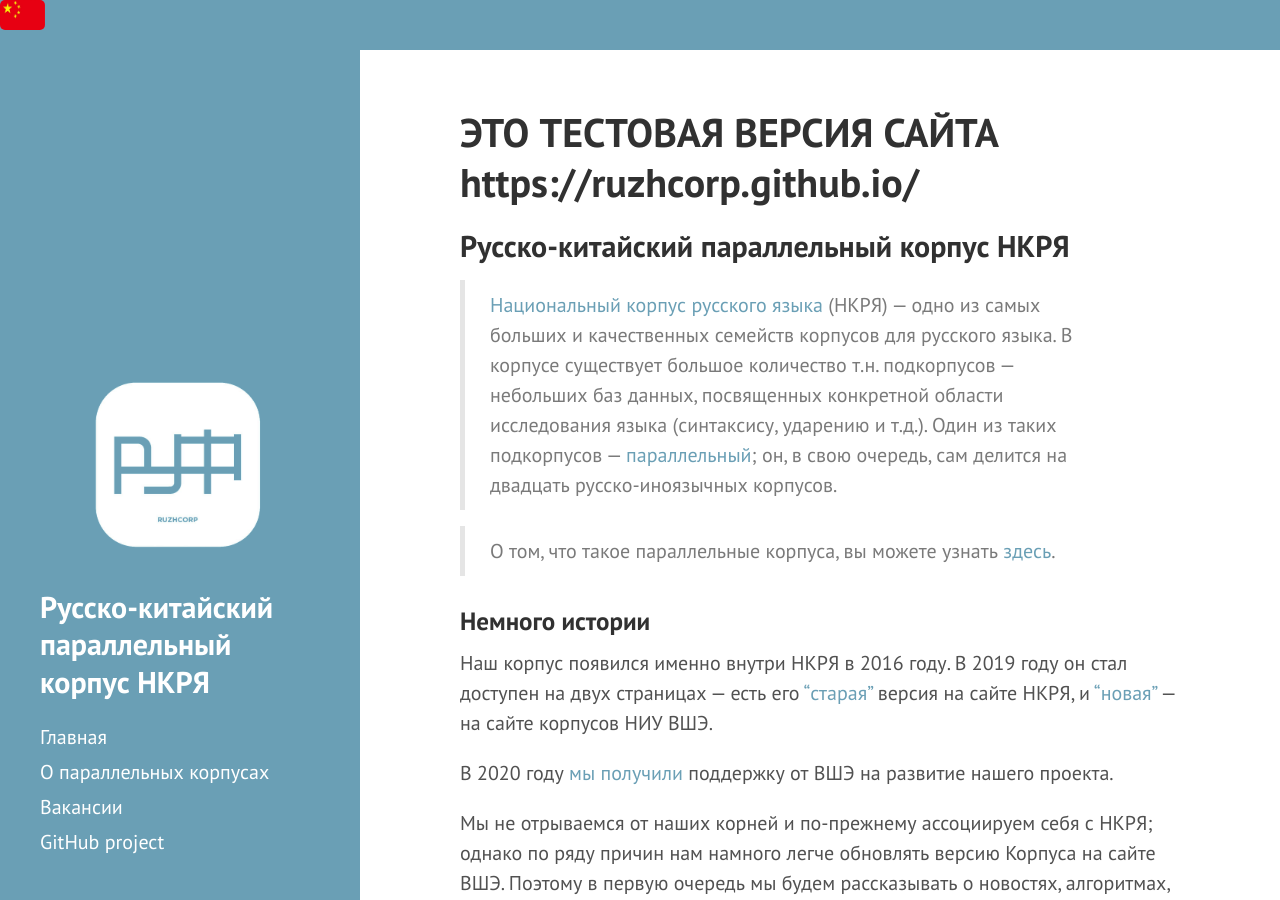
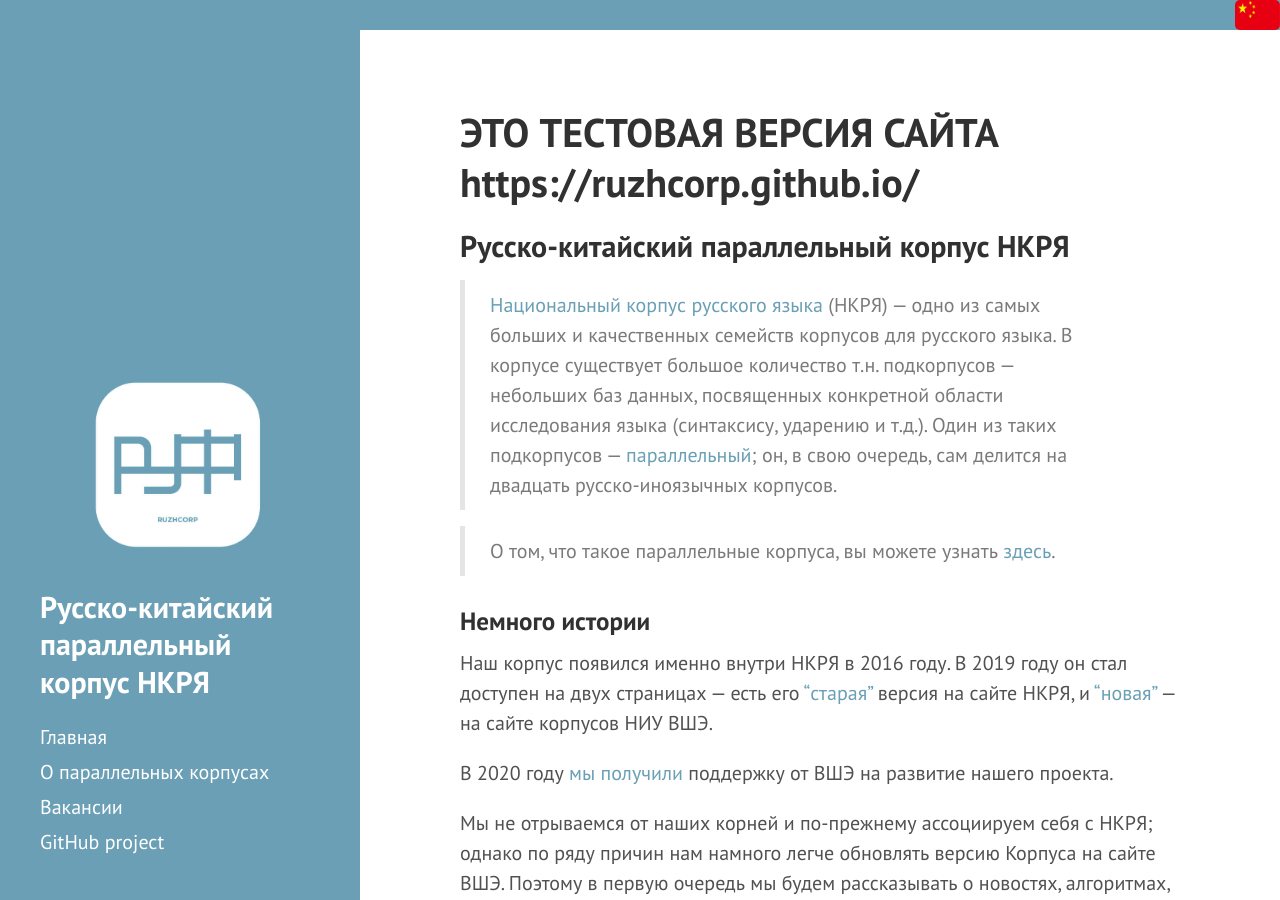
Before and after one commit to ruzcorp-test/ruzcorp-test.github-io, a Jekyll site: the page built from index.md, in a window 1280 px wide and 900 px high. Built offline with Jekyll 4.4.1, drawn with Linux system fonts in a browser that asks for light colours; Markdown is read by kramdown in place of the engine named in the settings; the list of posts is cut into pages by our own code; our own code applies the rules of GitHub Pages for plain Markdown files.

Commit message:
Update sidebar.html

```diff
--- a/_includes/sidebar.html
+++ b/_includes/sidebar.html
@@ -50,9 +50,11 @@
 	</div>
 
 	<div class="flags">
+		<div class="flag-link">
 			<a href= "{{ site.baseurl }}{{ page.url | remove: "/cn/" }}">
 				<img src="{{ site.baseurl }}/public/ru-flag.png" width="45" height="30">
 			</a>
+		</div>
 	</div>
 
 {% else %}
@@ -108,9 +110,11 @@
 	</div>
 
 	<div class="flags">
+		<div class="flag-link">
 			<a href="{{ site.baseurl }}cn{{ page.url }}">
 				<img src="{{ site.baseurl }}/public/cn-flag.jpg" width="45" height="30">
 			</a>
 		</div>
+	</div>
 
 {% endif %}
```
Lines whose indentation alone changed are shown as unchanged.
